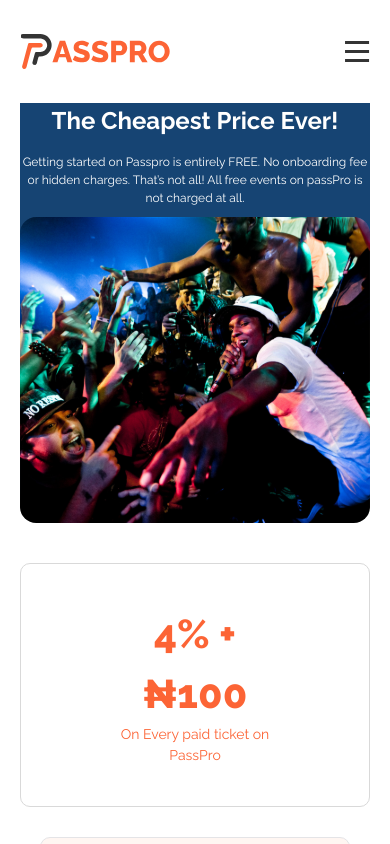
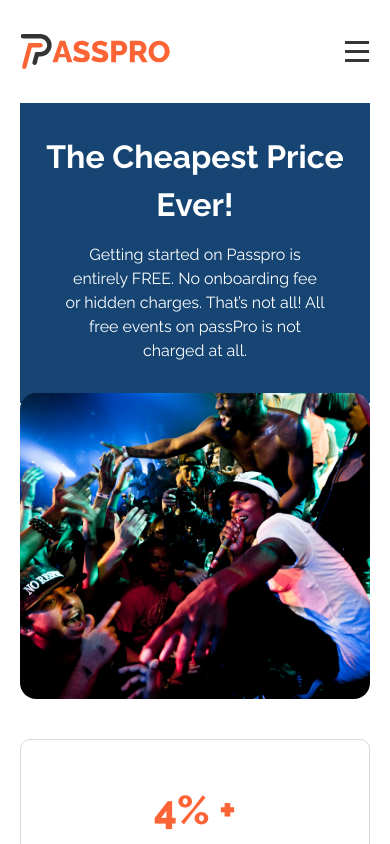
Before and after one commit to Osaze-love/passprowebsite, a Next.js app: page /pricing in a window 390 px wide. Shown: the top 844 px of the page. Built offline with nearby package versions, Linux system fonts and the light colour scheme.

Commit message:
updates made

```diff
--- a/app/(main)/pricing/page.tsx
+++ b/app/(main)/pricing/page.tsx
@@ -7,11 +7,11 @@
     <div>
               <Navbar textColor="text-white" bgMobile='bg-white' bgColor='bg-[#164473]' />
 
-<section className=" bg-[#164473] mx-[20px] lg:mx-0 relative space-y-[10px] lg:space-y-[10px] pt-[0px] pb-[40px] max-h-[75vh] lg:pb-0 mb-[10px] lg:mb-[70px]">
+<section className=" bg-[#164473] mx-[20px] lg:mx-0 relative space-y-[10px] lg:space-y-[10px] pt-[30px] lg:pt-0 pb-[40px] max-h-[75vh] lg:pb-0 mb-[10px] lg:mb-[70px]">
         <div className="flex items-center justify-center">
           <div className="flex flex-col items-center justify-center space-y-[14px] lg:space-y-6 text-center">
-            <p className="font-bold lg:font-extrabold text-[24px] lg:text-[60px] text-white">The Cheapest Price Ever!</p>
-            <p className="text-[white] w-4/4 lg:w-3/4  text-[12px] lg:text-[20px]" >
+            <p className="font-bold lg:font-extrabold text-[32px] lg:text-[60px] text-white w-[90%] lg:w-full">The Cheapest Price Ever!</p>
+            <p className="text-[white] w-3/4 lg:w-3/4  text-[16px] lg:text-[20px]" >
               Getting started on Passpro is entirely FREE. No onboarding fee or hidden charges. That’s not all! All free events on passPro is not charged at all.
             </p>
           </div>
@@ -34,7 +34,7 @@
 
       </section>
       <section>
-      <section className='flex lg:hidden flex-col items-center px-[20px] '>
+      <section className='flex lg:hidden flex-col items-center pt-[20px] px-[20px] '>
           <Image src={'/images/pricingimage.svg'} width={360} height={190} alt='image' className='relative rounded-[10px] -top-[40px]'/>
           <div className='text-center border border-[#D9D9D9] text-[#FC6435] py-[40px] px-[80px] w-full mx-auto rounded-[10px]'>
 
--- a/components/Swiper.tsx
+++ b/components/Swiper.tsx
@@ -65,12 +65,7 @@
         spaceBetween: 20,
       },
     }}
-
-
-
-    // onSlideChange={() => console.log('slide change')}
-    // onSwiper={(swiper) => console.log(swiper)}
-      className="px-[40px] overflow-hidden max-w-sm lg:max-w-5xl"
+      className="px-[40px] overflow-hidden max-w-sm lg:max-w-6xl"
     >
        <div className="custom-next swiper-button-next text-white"></div>
        <div className="custom-prev swiper-button-prev text-white"></div>
```
